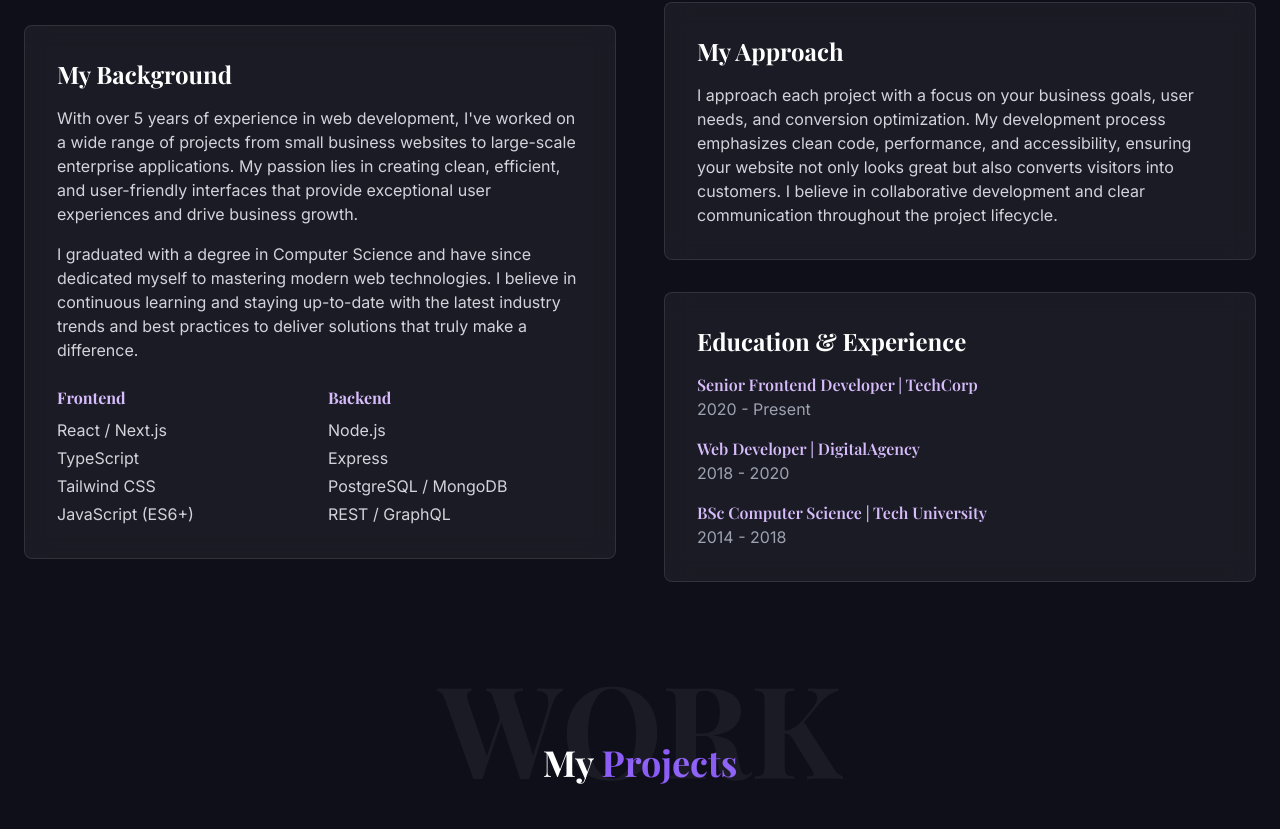
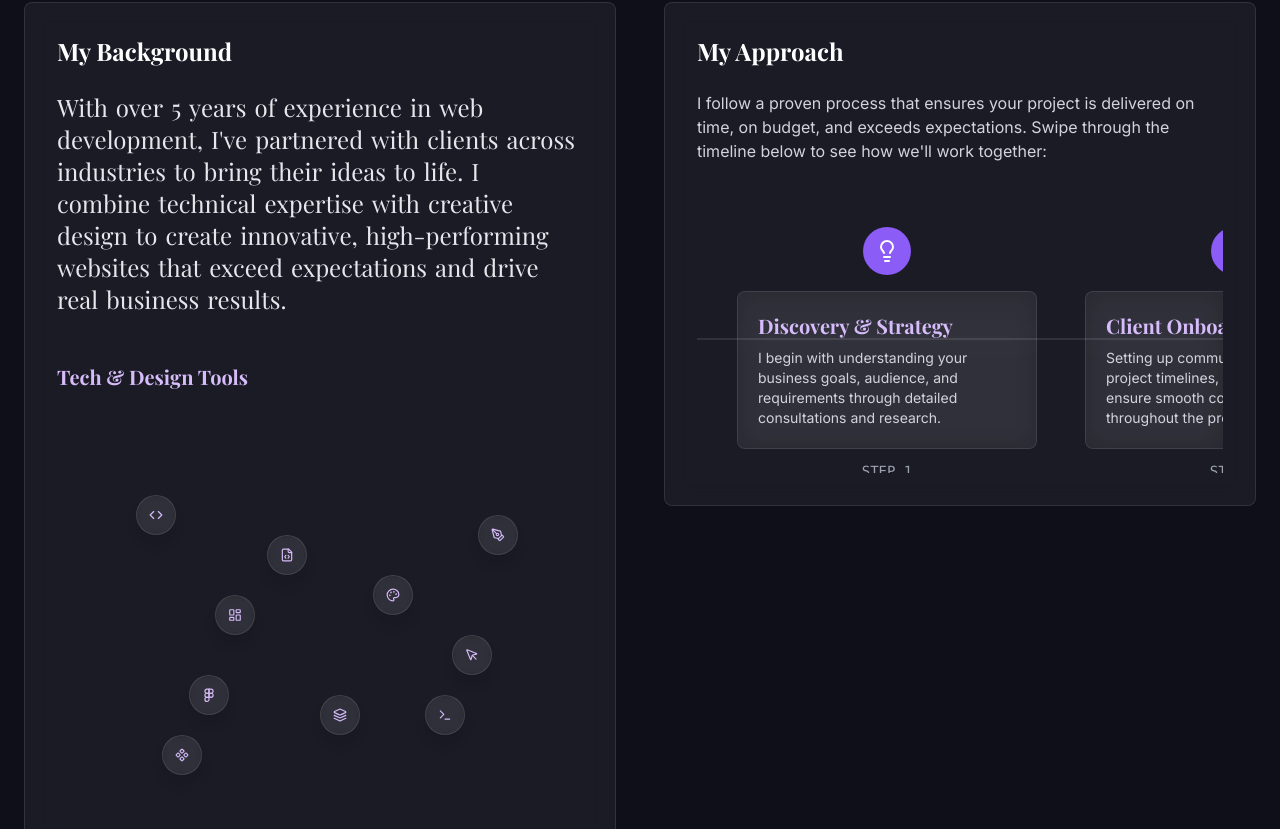
Before and after one commit to J-for-Jahan/majdesigns, a React (Vite) app: page / in a window 1280 px wide. Shown: the part 1051-1880 px from the top of the page. Built offline with nearby package versions, Linux system fonts and the light colour scheme.

Commit message:
Refactor Hero and About sections
Refactor the Hero section to highlight transitioning words. Redesign the About section with animated text, floating tech icons, and a horizontal timeline for the client handling process. Remove the education and experience section.

```diff
--- a/src/components/About.tsx
+++ b/src/components/About.tsx
@@ -1,3 +1,56 @@
+
+import {
+  Code, Figma, LayoutDashboard, Lightbulb, MessagesSquare,
+  Palette, PencilRuler, Rocket, Users, Zap
+} from "lucide-react";
+import ScrollRevealText from "./ui/scroll-reveal-text";
+import FloatingIcons from "./ui/floating-icons";
+import HorizontalTimeline from "./ui/horizontal-timeline";
+
+const workflowSteps = [
+  {
+    id: 1,
+    title: "Discovery & Strategy",
+    description: "I begin with understanding your business goals, audience, and requirements through detailed consultations and research.",
+    icon: <Lightbulb size={24} className="text-white" />
+  },
+  {
+    id: 2,
+    title: "Client Onboarding",
+    description: "Setting up communication channels, project timelines, and deliverables to ensure smooth collaboration throughout the project.",
+    icon: <Users size={24} className="text-white" />
+  },
+  {
+    id: 3,
+    title: "Wireframing",
+    description: "Creating structural blueprints of your website focusing on layout, user flow, and functionality before visual elements are added.",
+    icon: <PencilRuler size={24} className="text-white" />
+  },
+  {
+    id: 4,
+    title: "UI/UX Design",
+    description: "Developing visually stunning interfaces with intuitive navigation and engaging interactions to captivate users.",
+    icon: <Palette size={24} className="text-white" />
+  },
+  {
+    id: 5,
+    title: "Development",
+    description: "Transforming designs into fully functional websites using modern frameworks and clean code that performs optimally across devices.",
+    icon: <Code size={24} className="text-white" />
+  },
+  {
+    id: 6,
+    title: "Testing & Refinement",
+    description: "Rigorous testing across browsers and devices to ensure performance, responsiveness, and accessibility of your website.",
+    icon: <Zap size={24} className="text-white" />
+  },
+  {
+    id: 7,
+    title: "Launch & Support",
+    description: "Deploying your website and providing ongoing maintenance, updates, and support to ensure continued success.",
+    icon: <Rocket size={24} className="text-white" />
+  }
+];
 
 const About = () => {
   return (
@@ -10,60 +63,33 @@ const About = () => {
           <h2 className="text-4xl font-serif font-bold text-center mb-16">About <span className="text-purple">Me</span></h2>
         </div>
 
-        <div className="grid grid-cols-1 lg:grid-cols-2 gap-12 items-center">
+        <div className="grid grid-cols-1 lg:grid-cols-2 gap-12 items-start">
+          {/* Left column with scroll reveal text */}
           <div className="glass-effect p-8 rounded-lg">
-            <h3 className="text-2xl font-serif font-bold mb-4">My Background</h3>
-            <p className="text-gray-300 mb-4">
-              With over 5 years of experience in web development, I've worked on a wide range of projects from small business websites to large-scale enterprise applications. My passion lies in creating clean, efficient, and user-friendly interfaces that provide exceptional user experiences and drive business growth.
-            </p>
-            <p className="text-gray-300 mb-6">
-              I graduated with a degree in Computer Science and have since dedicated myself to mastering modern web technologies. I believe in continuous learning and staying up-to-date with the latest industry trends and best practices to deliver solutions that truly make a difference.
-            </p>
+            <h3 className="text-2xl font-serif font-bold mb-6">My Background</h3>
 
-            <div className="grid grid-cols-2 gap-4">
-              <div>
-                <h4 className="text-purple-light font-bold mb-2 font-serif">Frontend</h4>
-                <ul className="space-y-1 text-gray-300">
-                  <li>React / Next.js</li>
-                  <li>TypeScript</li>
-                  <li>Tailwind CSS</li>
-                  <li>JavaScript (ES6+)</li>
-                </ul>
-              </div>
-              <div>
-                <h4 className="text-purple-light font-bold mb-2 font-serif">Backend</h4>
-                <ul className="space-y-1 text-gray-300">
-                  <li>Node.js</li>
-                  <li>Express</li>
-                  <li>PostgreSQL / MongoDB</li>
-                  <li>REST / GraphQL</li>
-                </ul>
-              </div>
+            <ScrollRevealText
+              text="With over 5 years of experience in web development, I've partnered with clients across industries to bring their ideas to life. I combine technical expertise with creative design to create innovative, high-performing websites that exceed expectations and drive real business results."
+              className="text-xl md:text-2xl text-gray-200 leading-relaxed font-serif"
+              threshold={0.1}
+            />
+
+            <div className="mt-12">
+              <h4 className="text-xl font-serif font-bold mb-6 text-purple-light">Tech & Design Tools</h4>
+              <FloatingIcons />
             </div>
           </div>
 
+          {/* Right column with horizontal timeline */}
           <div>
             <div className="glass-effect p-8 rounded-lg mb-8">
-              <h3 className="text-2xl font-serif font-bold mb-4">My Approach</h3>
-              <p className="text-gray-300">
-                I approach each project with a focus on your business goals, user needs, and conversion optimization. My development process emphasizes clean code, performance, and accessibility, ensuring your website not only looks great but also converts visitors into customers. I believe in collaborative development and clear communication throughout the project lifecycle.
+              <h3 className="text-2xl font-serif font-bold mb-6">My Approach</h3>
+              <p className="text-gray-300 mb-6">
+                I follow a proven process that ensures your project is delivered on time, on budget, and exceeds expectations.
+                Swipe through the timeline below to see how we'll work together:
               </p>
-            </div>
 
-            <div className="glass-effect p-8 rounded-lg">
-              <h3 className="text-2xl font-serif font-bold mb-4">Education & Experience</h3>
-              <div className="mb-4">
-                <h4 className="text-purple-light font-semibold font-serif">Senior Frontend Developer | TechCorp</h4>
-                <p className="text-gray-400">2020 - Present</p>
-              </div>
-              <div className="mb-4">
-                <h4 className="text-purple-light font-semibold font-serif">Web Developer | DigitalAgency</h4>
-                <p className="text-gray-400">2018 - 2020</p>
-              </div>
-              <div>
-                <h4 className="text-purple-light font-semibold font-serif">BSc Computer Science | Tech University</h4>
-                <p className="text-gray-400">2014 - 2018</p>
-              </div>
+              <HorizontalTimeline steps={workflowSteps} className="mt-10" />
             </div>
           </div>
         </div>
--- /dev/null
+++ b/src/components/ui/floating-icons.tsx
@@ -0,0 +1,119 @@
+
+import { useEffect, useRef } from "react";
+import { motion } from "framer-motion";
+import { cn } from "@/lib/utils";
+import {
+  Code, PenTool, Figma, Terminal,
+  FileCode, Palette, LayoutDashboard,
+  MousePointer, Layers, Component
+} from "lucide-react";
+
+interface FloatingIconProps {
+  icon: React.ReactNode;
+  x: number;
+  y: number;
+  size?: number;
+  delay?: number;
+  duration?: number;
+  interactive?: boolean;
+}
+
+const FloatingIcon = ({
+  icon,
+  x,
+  y,
+  size = 40,
+  delay = 0,
+  duration = 20,
+  interactive = true
+}: FloatingIconProps) => {
+  const iconRef = useRef<HTMLDivElement>(null);
+
+  // Mouse interactivity
+  useEffect(() => {
+    if (!interactive || !iconRef.current) return;
+
+    const handleMouseMove = (e: MouseEvent) => {
+      if (!iconRef.current) return;
+
+      const rect = iconRef.current.getBoundingClientRect();
+      const iconCenterX = rect.left + rect.width / 2;
+      const iconCenterY = rect.top + rect.height / 2;
+
+      const distanceX = e.clientX - iconCenterX;
+      const distanceY = e.clientY - iconCenterY;
+      const distance = Math.sqrt(distanceX * distanceX + distanceY * distanceY);
+
+      // Only apply effect if cursor is within 200px
+      if (distance < 200) {
+        const strength = 1 - distance / 200; // 0 to 1, inverse of distance
+        const moveX = distanceX * strength * 0.4; // Adjust these values to control effect strength
+        const moveY = distanceY * strength * 0.4;
+
+        iconRef.current.style.transform = `translate(${moveX}px, ${moveY}px)`;
+      } else {
+        iconRef.current.style.transform = '';
+      }
+    };
+
+    window.addEventListener('mousemove', handleMouseMove);
+    return () => window.removeEventListener('mousemove', handleMouseMove);
+  }, [interactive]);
+
+  return (
+    <motion.div
+      ref={iconRef}
+      className={cn(
+        "absolute rounded-full bg-white/5 backdrop-blur-sm p-3",
+        "shadow-lg border border-white/10 cursor-pointer",
+        "hover:bg-white/15 transition-colors duration-300"
+      )}
+      style={{
+        width: size,
+        height: size,
+        left: `${x}%`,
+        top: `${y}%`,
+      }}
+      initial={{ opacity: 0, scale: 0 }}
+      animate={{ opacity: 1, scale: 1 }}
+      transition={{ delay, duration: 0.5 }}
+      whileHover={{ scale: 1.2 }}
+    >
+      <div className="flex items-center justify-center h-full text-purple-light">
+        {icon}
+      </div>
+    </motion.div>
+  );
+};
+
+const FloatingIcons = () => {
+  // Define icon positions as percentages
+  const icons = [
+    { icon: <Code size={24} />, x: 15, y: 20, delay: 0.1 },
+    { icon: <PenTool size={24} />, x: 80, y: 25, delay: 0.3 },
+    { icon: <Figma size={24} />, x: 25, y: 65, delay: 0.5 },
+    { icon: <Terminal size={24} />, x: 70, y: 70, delay: 0.2 },
+    { icon: <FileCode size={24} />, x: 40, y: 30, delay: 0.4 },
+    { icon: <Palette size={24} />, x: 60, y: 40, delay: 0.6 },
+    { icon: <LayoutDashboard size={24} />, x: 30, y: 45, delay: 0.7 },
+    { icon: <MousePointer size={24} />, x: 75, y: 55, delay: 0.3 },
+    { icon: <Layers size={24} />, x: 50, y: 70, delay: 0.5 },
+    { icon: <Component size={24} />, x: 20, y: 80, delay: 0.4 },
+  ];
+
+  return (
+    <div className="relative w-full h-[400px]">
+      {icons.map((icon, index) => (
+        <FloatingIcon
+          key={index}
+          icon={icon.icon}
+          x={icon.x}
+          y={icon.y}
+          delay={icon.delay}
+        />
+      ))}
+    </div>
+  );
+};
+
+export default FloatingIcons;
--- /dev/null
+++ b/src/components/ui/horizontal-timeline.tsx
@@ -0,0 +1,66 @@
+
+import { useRef } from "react";
+import { motion } from "framer-motion";
+import { ScrollArea } from "./scroll-area";
+import { cn } from "@/lib/utils";
+
+interface TimelineStep {
+  id: number;
+  title: string;
+  description: string;
+  icon: React.ReactNode;
+}
+
+interface HorizontalTimelineProps {
+  steps: TimelineStep[];
+  className?: string;
+}
+
+const HorizontalTimeline = ({ steps, className }: HorizontalTimelineProps) => {
+  const containerRef = useRef<HTMLDivElement>(null);
+
+  return (
+    <div className={cn("w-full", className)}>
+      <ScrollArea className="w-full">
+        <div
+          ref={containerRef}
+          className="relative flex flex-row items-center px-4 py-6 min-w-max"
+          style={{ width: `max(100%, ${steps.length * 350}px)` }}
+        >
+          {/* Timeline line */}
+          <div className="absolute top-1/2 left-0 right-0 h-0.5 bg-white/10" />
+
+          {/* Timeline steps */}
+          {steps.map((step, index) => (
+            <motion.div
+              key={step.id}
+              initial={{ opacity: 0, y: 20 }}
+              whileInView={{ opacity: 1, y: 0 }}
+              transition={{ duration: 0.5, delay: index * 0.1 }}
+              viewport={{ once: true, margin: "-100px" }}
+              className="relative flex-shrink-0 flex flex-col items-center mx-6 w-[300px]"
+            >
+              {/* Timeline icon */}
+              <div className="z-10 w-12 h-12 rounded-full bg-purple flex items-center justify-center mb-4">
+                {step.icon}
+              </div>
+
+              {/* Timeline content */}
+              <div className="glass-effect rounded-lg p-5 min-h-[150px]">
+                <h4 className="text-xl font-serif font-bold text-purple-light mb-2">{step.title}</h4>
+                <p className="text-gray-300 text-sm">{step.description}</p>
+              </div>
+
+              {/* Step number */}
+              <div className="absolute -bottom-8 font-mono text-sm text-gray-400">
+                STEP {index + 1}
+              </div>
+            </motion.div>
+          ))}
+        </div>
+      </ScrollArea>
+    </div>
+  );
+};
+
+export default HorizontalTimeline;
--- /dev/null
+++ b/src/components/ui/scroll-reveal-text.tsx
@@ -0,0 +1,64 @@
+
+import { useEffect, useRef, useState } from "react";
+import { motion } from "framer-motion";
+
+interface ScrollRevealTextProps {
+  text: string;
+  className?: string;
+  threshold?: number;
+}
+
+const ScrollRevealText = ({ text, className = "", threshold = 0.1 }: ScrollRevealTextProps) => {
+  const [isVisible, setIsVisible] = useState(false);
+  const containerRef = useRef<HTMLDivElement>(null);
+
+  useEffect(() => {
+    const observer = new IntersectionObserver(
+      ([entry]) => {
+        if (entry.isIntersecting) {
+          setIsVisible(true);
+          // Once visible, disconnect the observer
+          if (containerRef.current) {
+            observer.unobserve(containerRef.current);
+          }
+        }
+      },
+      { threshold }
+    );
+
+    if (containerRef.current) {
+      observer.observe(containerRef.current);
+    }
+
+    return () => {
+      if (containerRef.current) {
+        observer.unobserve(containerRef.current);
+      }
+    };
+  }, [threshold]);
+
+  // Split text into words
+  const words = text.split(" ");
+
+  return (
+    <div ref={containerRef} className={className}>
+      {words.map((word, index) => (
+        <motion.span
+          key={index}
+          className="inline-block mr-2"
+          initial={{ opacity: 0, y: 30 }}
+          animate={isVisible ? { opacity: 1, y: 0 } : { opacity: 0, y: 30 }}
+          transition={{
+            duration: 0.5,
+            delay: index * 0.1,
+            ease: "easeOut",
+          }}
+        >
+          {word}
+        </motion.span>
+      ))}
+    </div>
+  );
+};
+
+export default ScrollRevealText;
```
Also changed, not shown: src/components/Hero.tsx (+6 -3 lines).
